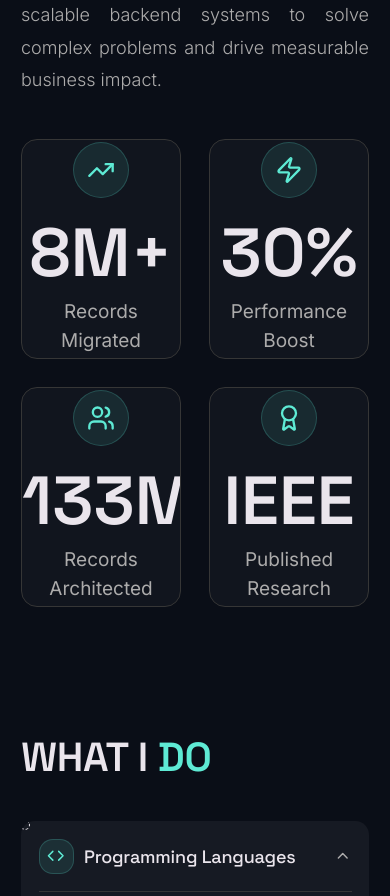
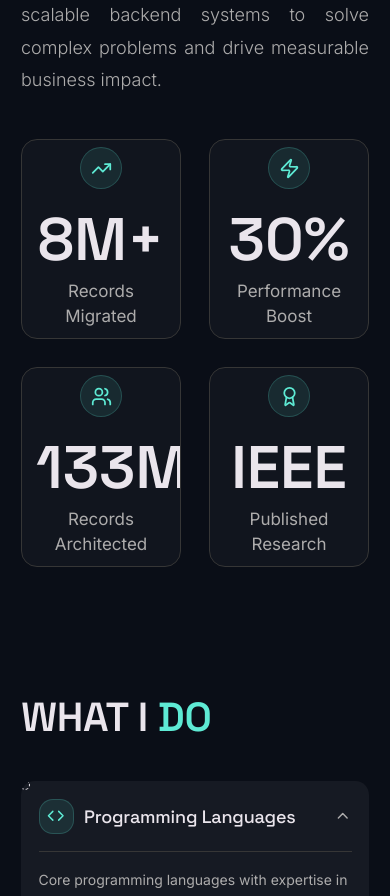
Before and after one commit to dgupta98/Dgresumeportfoliocreation, a React (Vite) app: page / in a window 390 px wide. Shown: the part 1500-2396 px from the top of the page. Built offline with nearby package versions, Linux system fonts and the light colour scheme.

Commit message:
style(about): adjust metric card sizes and front-face text; make responsive

```diff
--- a/src/components/About.tsx
+++ b/src/components/About.tsx
@@ -123,8 +123,8 @@ export function About() {
                     }}
                     onMouseEnter={() => setFlip(index, true)}
                     onMouseLeave={() => setFlip(index, false)}
-                    className="w-full h-full p-7 sm:p-9 rounded-2xl glass-card cursor-pointer overflow-hidden"
-                    style={{ perspective: 1200, minHeight: 220 }}
+                    className="w-full h-full p-4 sm:p-6 md:p-7 rounded-2xl glass-card cursor-pointer overflow-hidden"
+                    style={{ perspective: 1200, minHeight: 200 }}
                   >
                     <div
                       className="relative w-full h-full"
@@ -148,15 +148,15 @@ export function About() {
                       >
                         <div className="flex justify-center mb-4 w-full">
                           <div
-                            className="w-16 h-16 rounded-full flex items-center justify-center"
+                            className="w-12 h-12 sm:w-14 sm:h-14 rounded-full flex items-center justify-center"
                             style={{ background: "rgba(94, 234, 212, 0.1)", border: "1px solid rgba(94, 234, 212, 0.2)" }}
                           >
-                            <Icon className="h-8 w-8" style={{ color: "#5eead4" }} />
+                            <Icon className="h-6 w-6 sm:h-7 sm:w-7" style={{ color: "#5eead4" }} />
                           </div>
                         </div>
                         <div
                           style={{
-                            fontSize: 68,
+                            fontSize: 60,
                             fontWeight: 600,
                             color: "#eae5ec",
                             lineHeight: 1.03,
@@ -175,7 +175,7 @@ export function About() {
                             </>
                           )}
                         </div>
-                        <div style={{ fontSize: 19, fontWeight: 400, color: "#adacac", marginTop: 10, textAlign: "center", width: "100%" }}>
+                        <div style={{ fontSize: 17, fontWeight: 400, color: "#adacac", marginTop: 8, textAlign: "center", width: "100%" }}>
                           {metric.label}
                         </div>
                       </div>
```
